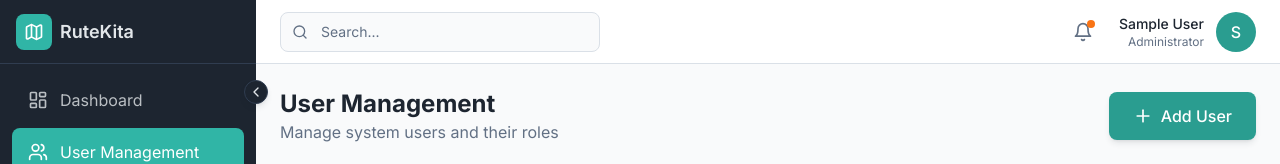
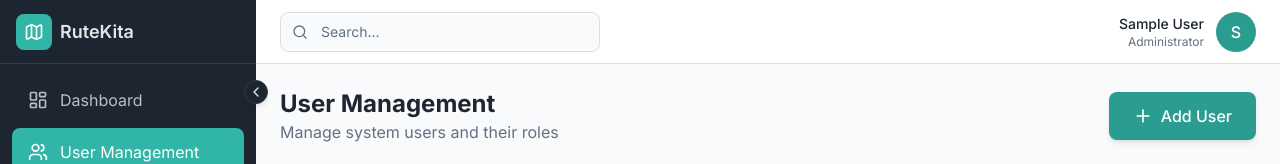
Before and after one commit to gpt35jok/rutekita-fe, a React (Vite) app: page /users in a window 1280 px wide. Shown: the top 164 px of the page. Built offline with nearby package versions, Linux system fonts and the light colour scheme; no server answers; sample sign-in values are in the browser's storage; the HTML template or start-up script is replaced by a standard one.

Commit message:
remove: icon notification

```diff
--- a/src/components/layout/Topbar.tsx
+++ b/src/components/layout/Topbar.tsx
@@ -20,10 +20,10 @@ export default function Topbar() {
         {/* Right side */}
         <div className="flex items-center gap-4 ml-auto">
           {/* Notifications */}
-          <button className="relative flex h-10 w-10 items-center justify-center rounded-lg text-muted-foreground transition-colors hover:bg-muted hover:text-foreground">
+          {/* <button className="relative flex h-10 w-10 items-center justify-center rounded-lg text-muted-foreground transition-colors hover:bg-muted hover:text-foreground">
             <Bell className="h-5 w-5" />
             <span className="absolute right-2 top-2 h-2 w-2 rounded-full bg-accent" />
-          </button>
+          </button> */}
 
           {/* User */}
           <div className="flex items-center gap-3">
```
